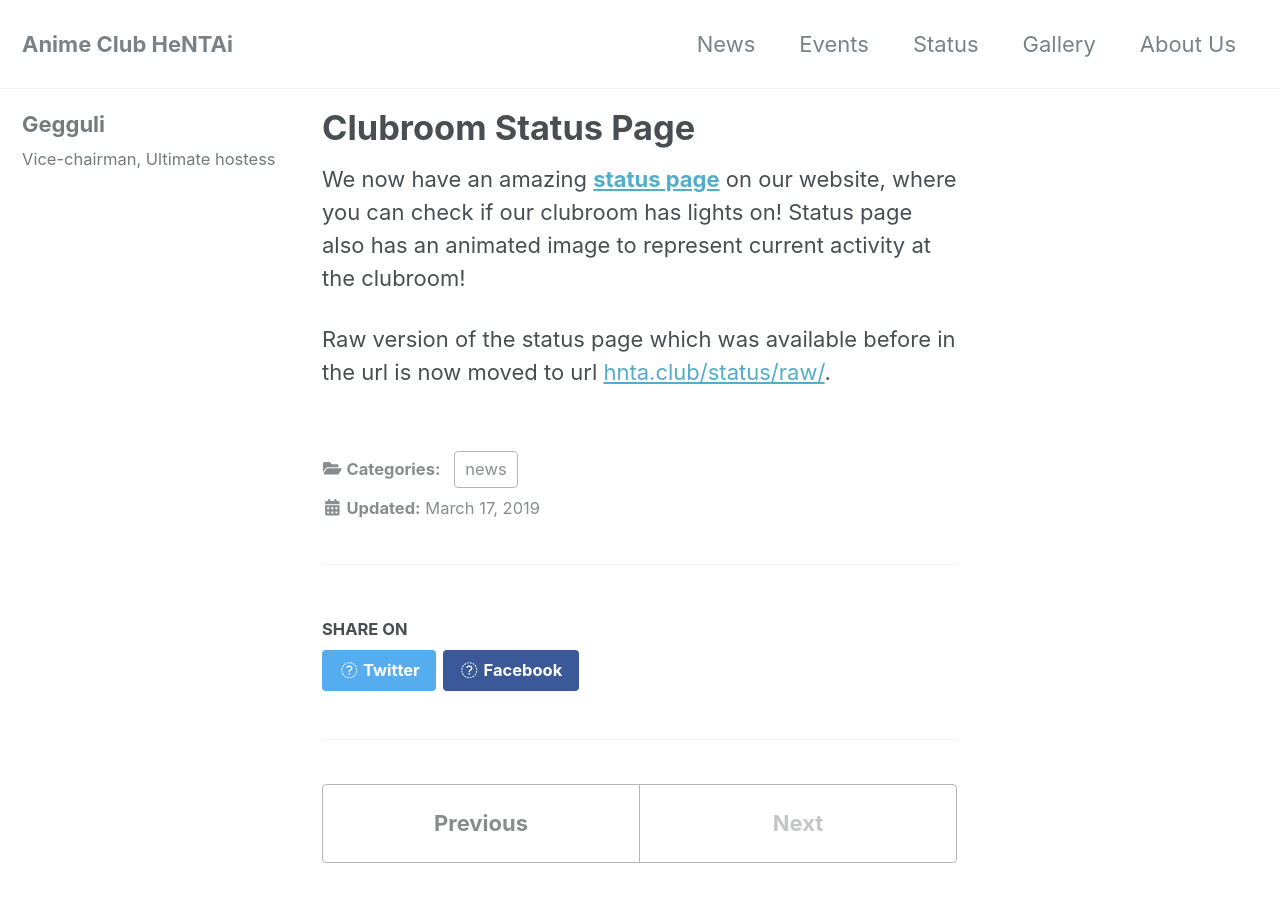
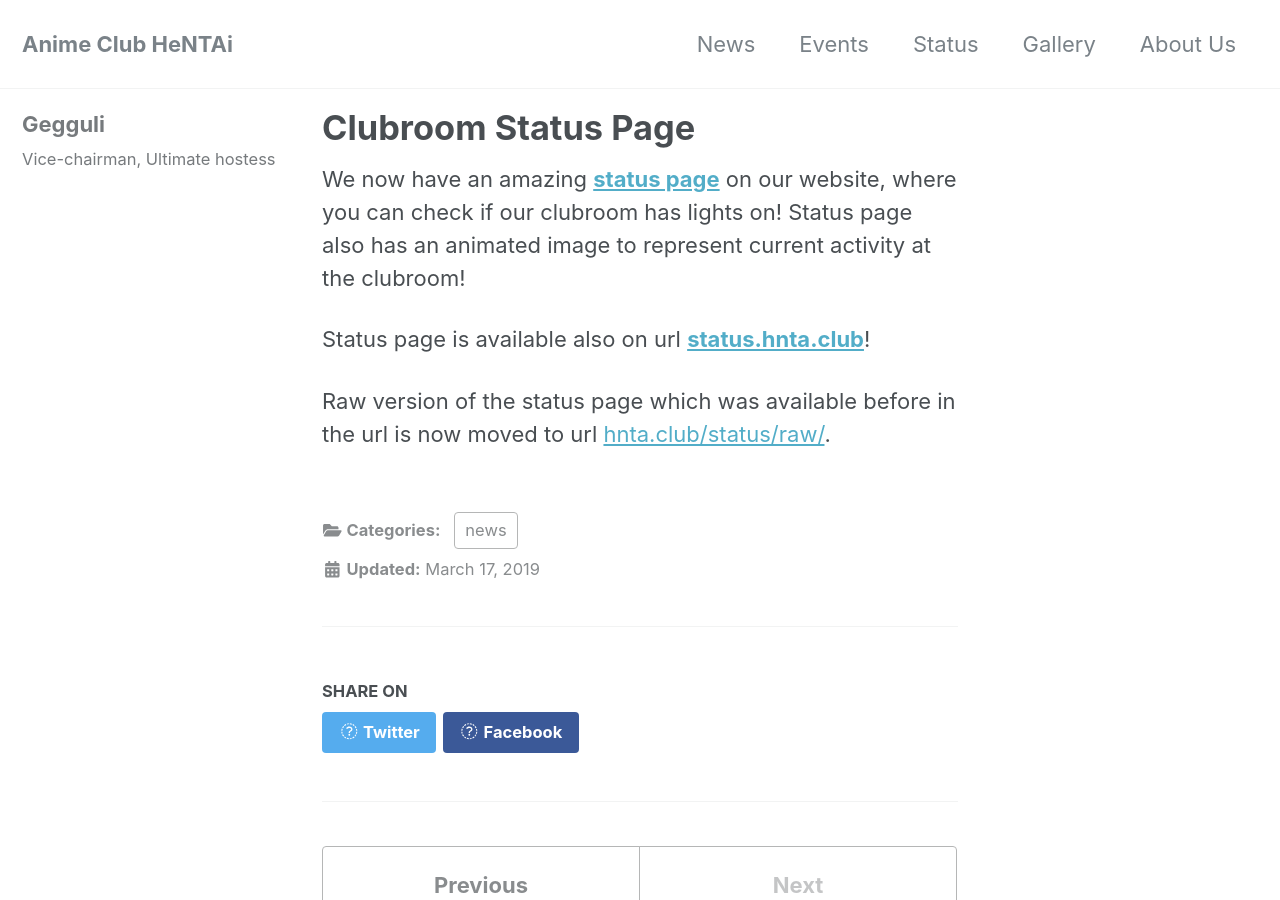
Before and after one commit to HNTA-Club/website, a Jekyll site: the page built from _posts/2019-03-17-clubroom-status-page.markdown, in a window 1280 px wide and 900 px high. Built offline with Jekyll 4.4.1, drawn with Linux system fonts in a browser that asks for light colours; cached includes are drawn as plain includes; nearby versions of some CDN libraries.

Commit message:
added mention of status.hnta.club

```diff
--- a/_posts/2019-03-17-clubroom-status-page.markdown
+++ b/_posts/2019-03-17-clubroom-status-page.markdown
@@ -6,4 +6,6 @@ categories: news
 We now have an amazing **[status page](/status/)** on our website, where you can check if our clubroom has lights on!
 Status page also has an animated image to represent current activity at the clubroom!
 
+Status page is available also on url **[status.hnta.club](/status/)**!
+
 Raw version of the status page which was available before in the url is now moved to url [hnta.club/status/raw/](/status/raw/).
```
